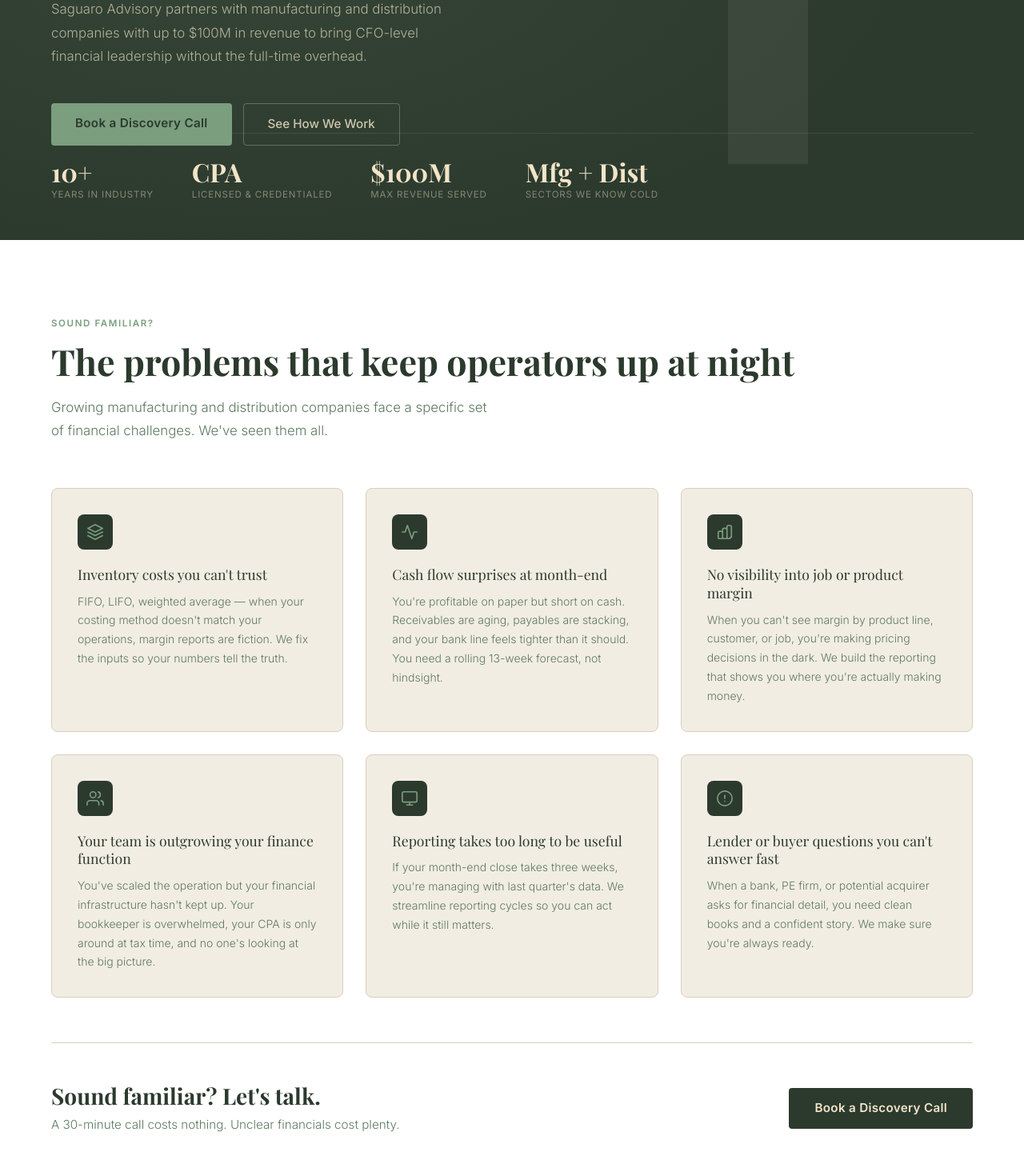
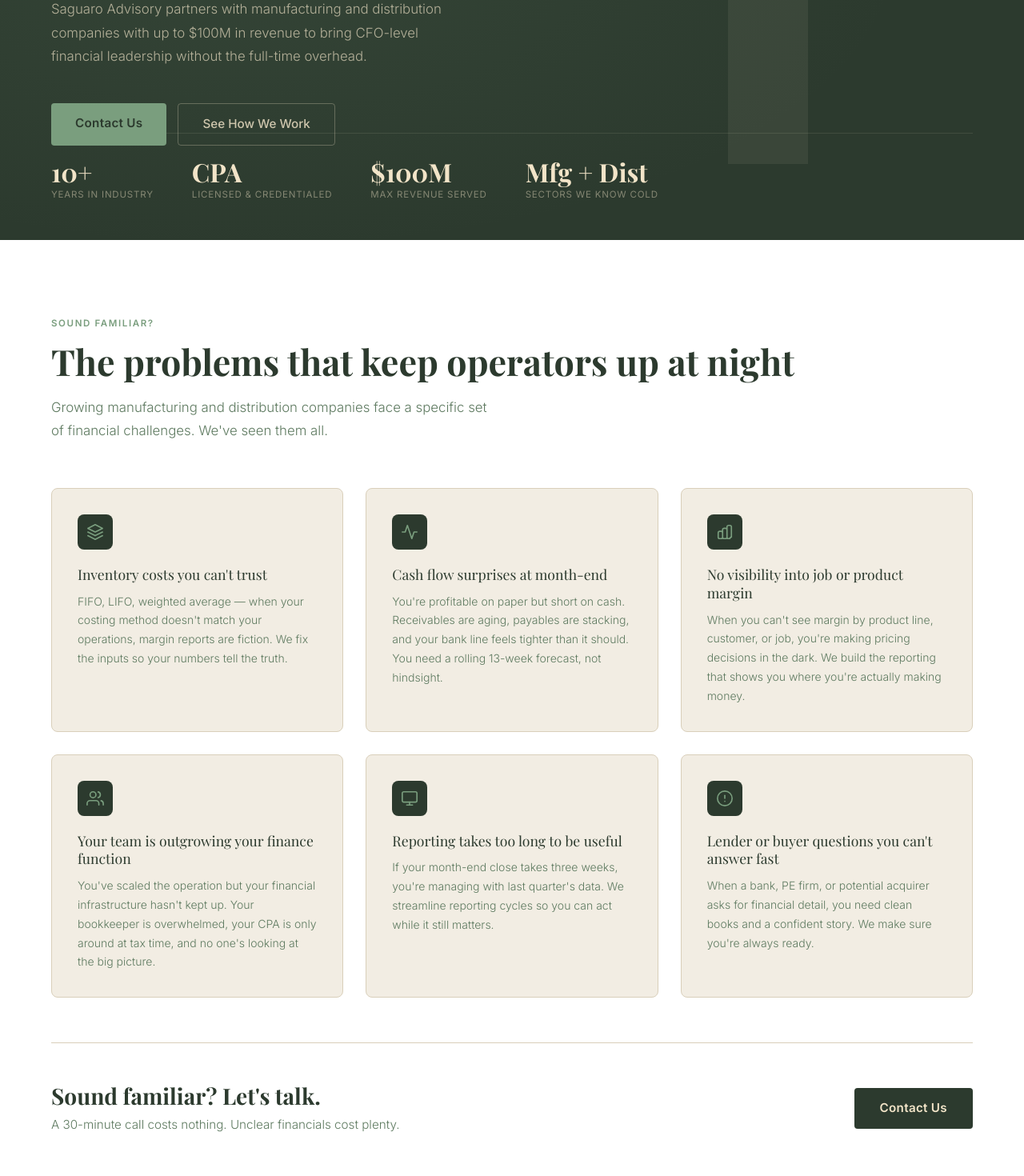
Before and after one commit to saguaroadvisory/saguaro-advisory-website, a Next.js app: page / in a window 1280 px wide. Shown: the part 500-1970 px from the top of the page at 80% size. Built offline with nearby package versions, Linux system fonts and the light colour scheme; a web font is replaced by a local one.

Commit message:
Rename Book a Call buttons to Contact Us in Hero and Problems

```diff
--- a/components/Hero.tsx
+++ b/components/Hero.tsx
@@ -37,7 +37,7 @@
           <a href="#contact" style={{ display: "inline-block", backgroundColor: "#7A9E7E", color: "#2C3A2E", textDecoration: "none", padding: "14px 30px", borderRadius: "4px", fontWeight: 700, fontSize: "0.95rem", letterSpacing: "0.02em", transition: "background-color 0.2s,transform 0.15s" }}
             onMouseEnter={(e) => { e.currentTarget.style.backgroundColor = "#F2E4C8"; e.currentTarget.style.transform = "translateY(-1px)"; }}
             onMouseLeave={(e) => { e.currentTarget.style.backgroundColor = "#7A9E7E"; e.currentTarget.style.transform = "translateY(0)"; }}>
-            Book a Discovery Call
+            Contact Us
           </a>
           <a href="#services" style={{ display: "inline-block", border: "1.5px solid rgba(242,228,200,0.28)", color: "rgba(242,228,200,0.82)", textDecoration: "none", padding: "14px 30px", borderRadius: "4px", fontWeight: 500, fontSize: "0.95rem", transition: "border-color 0.2s,color 0.2s" }}
             onMouseEnter={(e) => { e.currentTarget.style.borderColor = "rgba(242,228,200,0.65)"; e.currentTarget.style.color = "#F2E4C8"; }}
--- a/components/Problems.tsx
+++ b/components/Problems.tsx
@@ -63,7 +63,7 @@
             onMouseEnter={(e) => { e.currentTarget.style.backgroundColor = "#7A9E7E"; e.currentTarget.style.color = "#2C3A2E"; e.currentTarget.style.transform = "translateY(-1px)"; }}
             onMouseLeave={(e) => { e.currentTarget.style.backgroundColor = "#2C3A2E"; e.currentTarget.style.color = "#F2E4C8"; e.currentTarget.style.transform = "translateY(0)"; }}
           >
-            Book a Discovery Call
+            Contact Us
           </a>
         </div>
       </div>
```
